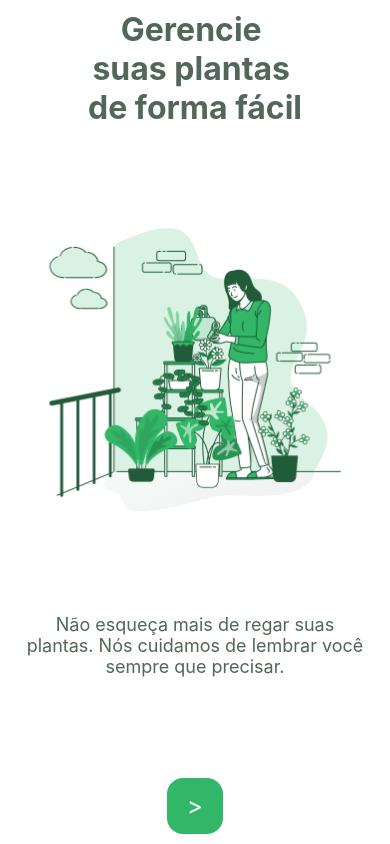
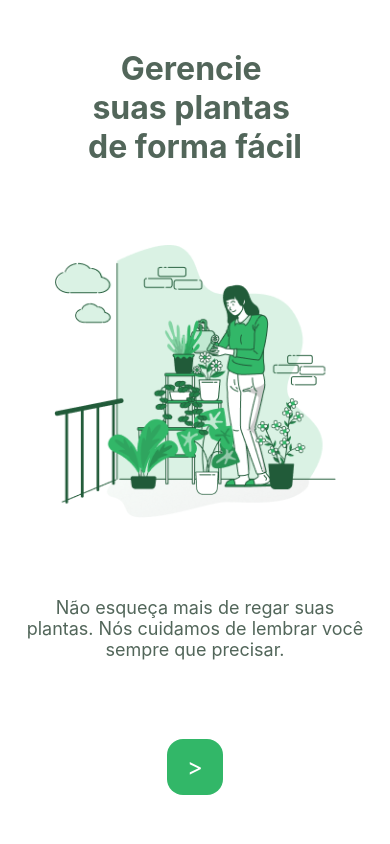
Before and after one commit to Fekleite/plantmanager, a React Native app: screen / in a window 390 px wide. Built offline with nearby package versions, Linux system fonts and the light colour scheme.

Commit message:
refactor: page welcome

```diff
--- a/src/pages/Welcome/index.tsx
+++ b/src/pages/Welcome/index.tsx
@@ -2,7 +2,6 @@ import React from 'react';
 import { Text, Image, TouchableOpacity } from 'react-native';
 
 import wateringImg from '../../assets/watering.png';
-
 import style from './styles';
 
 import { SafeAreaViewAndroid } from '../../components/SafeAreaViewAndroid';
@@ -16,11 +15,15 @@ export function Welcome() {
         de forma fácil
       </Text>
 
-      <Image source={wateringImg} style={style.image} />
+      <Image
+        source={wateringImg}
+        style={style.image}
+        resizeMode='contain'
+      />
 
       <Text style={style.subtitle}>
-        Não esqueça mais de regar suas plantas. Nós cuidamos de lembrar você
-        sempre que precisar.
+        Não esqueça mais de regar suas plantas.
+        Nós cuidamos de lembrar você sempre que precisar.
       </Text>
 
       <TouchableOpacity style={style.button} activeOpacity={0.7}>
--- a/src/pages/Welcome/styles.ts
+++ b/src/pages/Welcome/styles.ts
@@ -1,10 +1,10 @@
-import { StyleSheet } from 'react-native'
+import { StyleSheet, Dimensions } from 'react-native'
 import colors from '../../styles/colors';
 
 export default StyleSheet.create({
   container: {
     flex: 1,
-    justifyContent: 'space-between',
+    justifyContent: 'space-around',
     alignItems: 'center',
   },
   title: {
@@ -20,6 +20,9 @@ export default StyleSheet.create({
     color: colors.heading,
     paddingHorizontal: 20
   },
+  image: {
+    height: Dimensions.get('window').width * 0.7
+  },
   button: {
     backgroundColor: colors.green,
     justifyContent: 'center',
@@ -29,10 +32,6 @@ export default StyleSheet.create({
     height: 56,
     width: 56,
   },
-  image: {
-    width: 292,
-    height: 284
-  },
   buttonText: {
     color: colors.white,
     fontSize: 24
```
